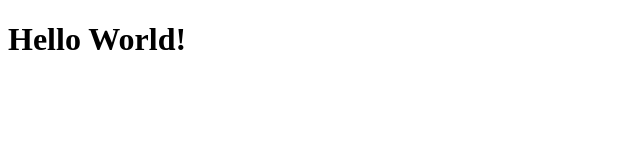
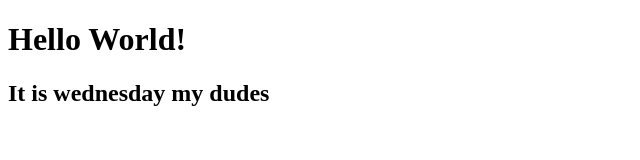
Before and after one commit to Post-opKen/new-project, a plain HTML site: page index.html in a window 1280 px wide. Shown: the whole page, without its empty margins (0-640 px from the left). Drawn offline with Linux system fonts and the light colour scheme.

Commit message:
Added a subheader to the index page

```diff
--- a/index.html
+++ b/index.html
@@ -9,5 +9,6 @@
 </head>
 <body>
 <h1>Hello World!</h1>
+<h2>It is wednesday my dudes</h2>
 </body>
 </html>
```
